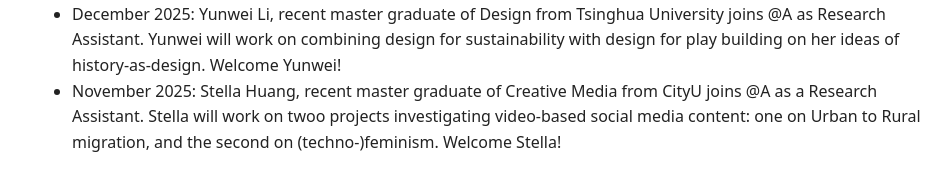
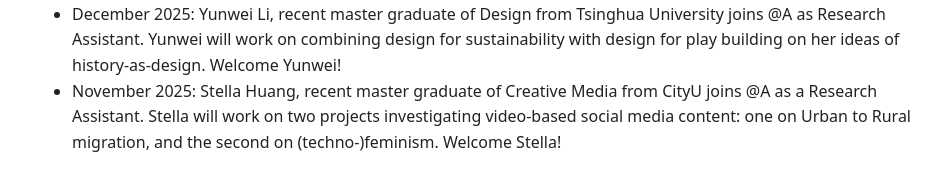
Before and after one commit to anqua/at-a, a Jekyll site: the page built from index.md, in a window 1280 px wide. Shown: the part 341-532 px from the top of the page, without its empty margins (158-1109 px from the left). Built offline with Jekyll 4.4.1, drawn with Linux system fonts in a browser that asks for light colours.

Commit message:
Update index.md

```diff
--- a/index.md
+++ b/index.md
@@ -11,4 +11,4 @@ Sometimes, we also build create artworks.
 ## News
 - December 2025: The group is growing fast: Xiaojing Liang joined in early December as an admin guru. Welcome Xiaojing!
 - December 2025: Yunwei Li, recent master graduate of Design from Tsinghua University joins @A as Research Assistant. Yunwei will work on combining design for sustainability with design for play building on her ideas of history-as-design. Welcome Yunwei!
-- November 2025: Stella Huang, recent master graduate of Creative Media from CityU joins @A as a Research Assistant. Stella will work on twoo projects investigating video-based social media content: one on Urban to Rural migration, and the second on (techno-)feminism. Welcome Stella!
+- November 2025: Stella Huang, recent master graduate of Creative Media from CityU joins @A as a Research Assistant. Stella will work on two projects investigating video-based social media content: one on Urban to Rural migration, and the second on (techno-)feminism. Welcome Stella!
```
